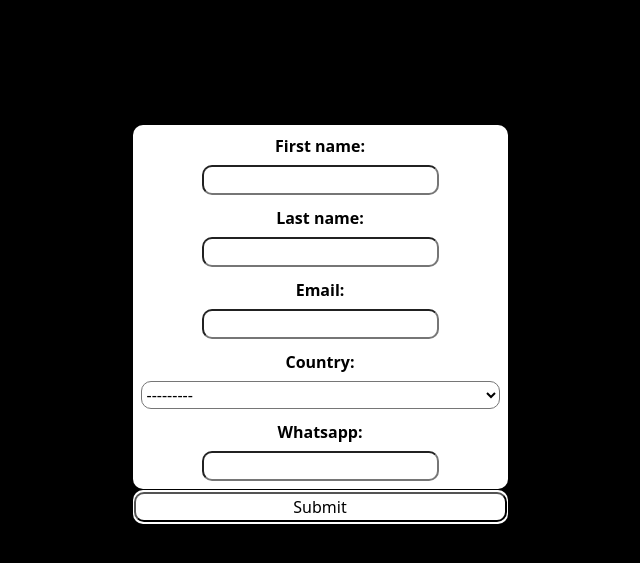
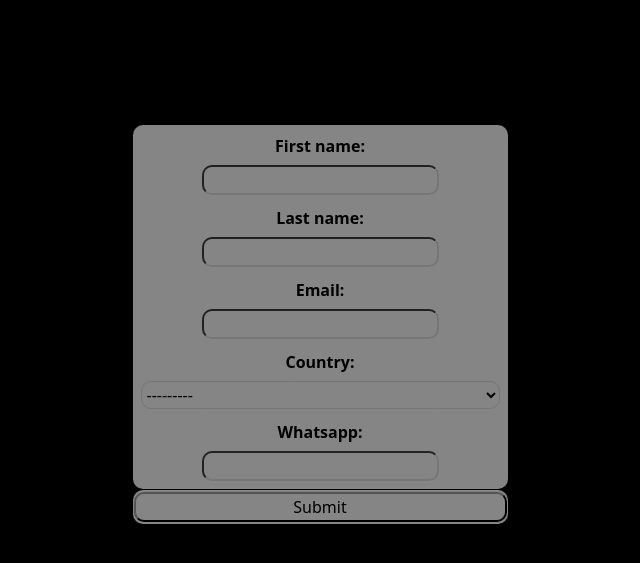
Before and after one commit to ShakunBoris/colourist_EC2, a Django app: page /contact in a window 1280 px wide. Shown: the part 72-635 px from the top of the page, without its empty margins (320-960 px from the left). Run offline with Django 4.2, Linux system fonts and the light colour scheme; some libraries are stand-ins or nearby versions.

Commit message:
grey contact

```diff
--- a/front/static/front/contact.css
+++ b/front/static/front/contact.css
@@ -16,7 +16,7 @@
     padding: 1px;
     border-radius: 10px 10px;
     display: flex;
-    background-color: rgb(255, 255, 255);
+    background-color: rgb(133, 133, 133);
     color: black;
     flex-direction: column;
     justify-content: center;
```
